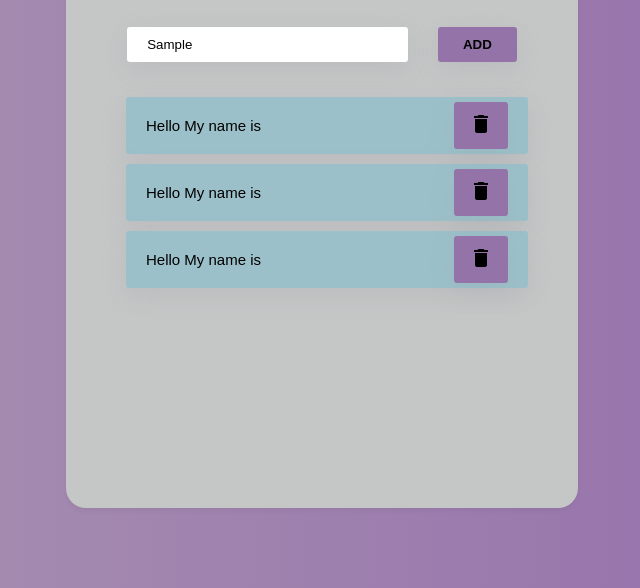
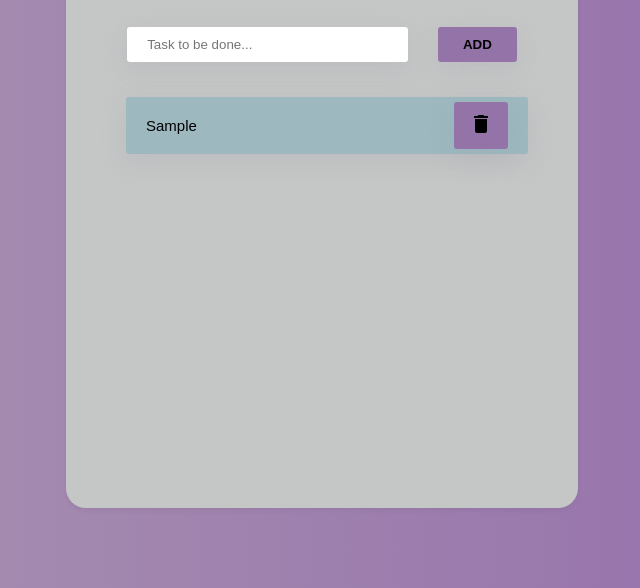
Before and after one commit to Veenakrishna2313/To-do-List, a plain HTML site: page index.html in a window 1280 px wide. Both pictures are taken after typing "Sample" into the empty fields and a click on the input "Add". Shown: the part 212-800 px from the top of the page, without its empty margins (318-958 px from the left). Drawn offline with Linux system fonts and the light colour scheme.

Commit message:
To do list complete

```diff
--- a/index.html
+++ b/index.html
@@ -14,13 +14,12 @@
     <div class="container">
       <h1>To Do List</h1>
       <div class="input-container">
-        <input class="input-text" type="text" placeholder="Task to be done...">
-        <input class="input-submit" type="submit" value="Add">
+        <input data-task class="input-text" type="text" placeholder="Task to be done...">
+        <input data-add class="input-submit" type="submit" value="Add">
       </div>
-      <div class="list-container">
-        <div><span>Hello My name is</span> <button><i class="material-icons">delete</i></button></div>
-        <div><span>Hello My name is</span> <button><i class="material-icons">delete</i></button></div>
-        <div><span>Hello My name is</span> <button><i class="material-icons">delete</i></button></div>
+      <div data-list class="list-container">
+
+
       </div>
     </div>
 
--- a/index.js
+++ b/index.js
@@ -0,0 +1,31 @@
+const newTask = document.querySelector("[data-add]");
+
+newTask.addEventListener("click",()=>{
+  if (document.querySelector("[data-task]").value.length === 0) {
+   alert("Please enter a task");
+  }
+  else
+  {
+    document.querySelector("[data-list]").innerHTML += `
+      <div class="task">
+        <span id="taskname">
+         ${document.querySelector("[data-task]").value}
+        </span>
+        <button class="delete-button">
+          <i class="material-icons">delete</i>
+        </button>
+      </div>`;
+    document.querySelector("[data-task]").value="";
+    console.log("the list has ", document.querySelectorAll(".task"));
+
+
+let deleteTask = document.querySelectorAll(".delete-button");
+
+
+for(let i=0;i<deleteTask.length;i++){
+deleteTask[i].addEventListener('click',()=>{
+ deleteTask[i].parentNode.remove();
+})
+}
+
+}});
--- a/styles.css
+++ b/styles.css
@@ -109,14 +109,19 @@ body {
   justify-content: space-between;
   align-items: center;
   border: 1px transparent;
-  background-color: rgb(156, 192, 201);
+  background-color: rgb(157, 184, 191);
   border-radius: 3px;
   box-shadow: rgba(149, 157, 165, 0.2) 0px 8px 24px;
   margin-bottom: 1rem;
   font-size: 1.5rem;
 
+
 }
 
+.list-container div:hover{
+  background: #ddd;
+  cursor: pointer;
+}
 
 
 .list-container button {
@@ -128,6 +133,9 @@ body {
     cursor: pointer;
 
 }
+.list-container button:hover{
+  background-color: #573c68;
+}
 
 @media screen and (max-width:768px) {
   .list-container {
```
Also changed, not shown: script.js (added, +23 -0 lines).
